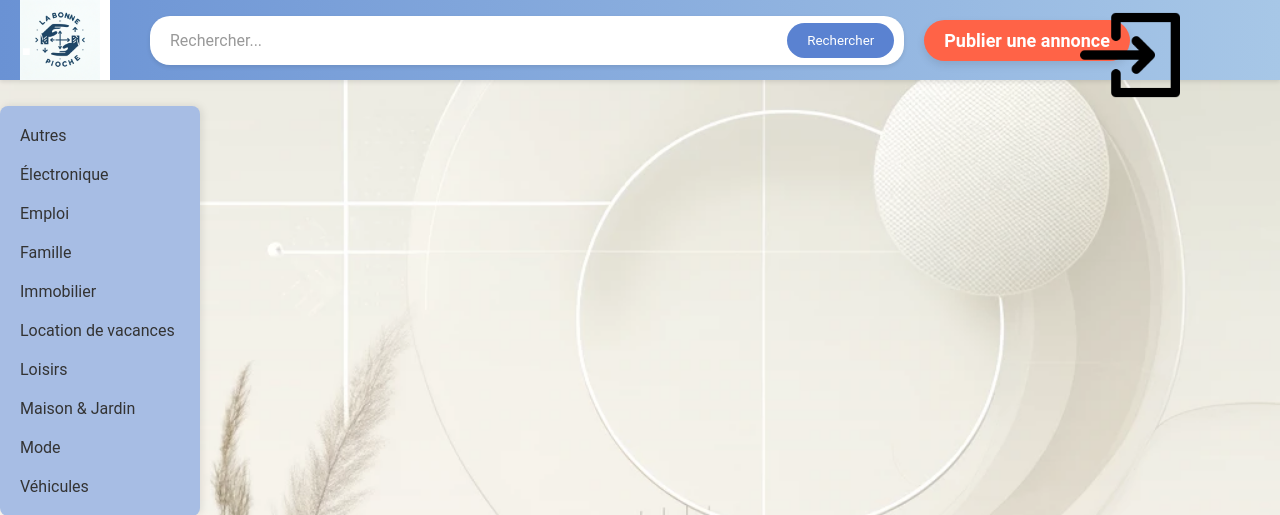
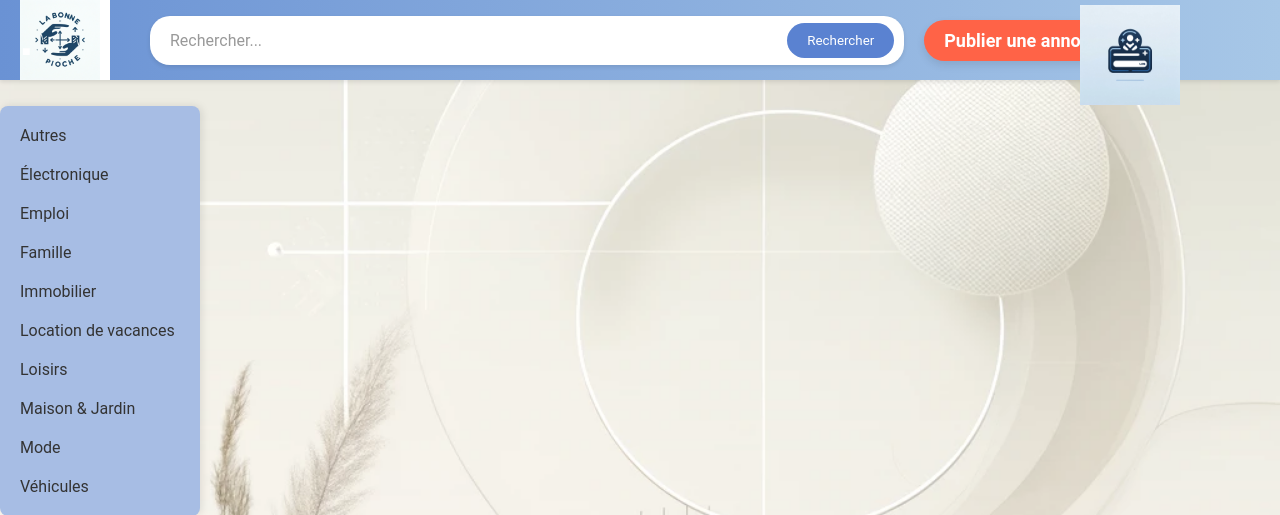
Before and after one commit to nitescuale/labonnepioche, a PHP site: page /labonnepioche/annonce.php in a window 1280 px wide. Shown: the top 515 px of the page. Run offline with PHP 8.4, Linux system fonts and the light colour scheme.

Commit message:
change login in annoncel

```diff
--- a/annonce.php
+++ b/annonce.php
@@ -39,7 +39,7 @@
                     echo "</div>";
                 } else {
                     // Afficher l'icône de connexion/inscription par défaut
-                    echo "<a href='login.php' class='pfp_login'><img src='login_icon.png' alt='Connexion/Inscription' style='width: 100px; height: 100px; margin-left:-50%; margin-top:25%;'></a>";
+                    echo "<a href='login.php' class='pfp_login'><img src='login.png' alt='Connexion/Inscription' style='width: 100px; height: 100px; margin-left:-50%; margin-top:25%;'></a>";
                 }
                 ?>
             </div>
```
